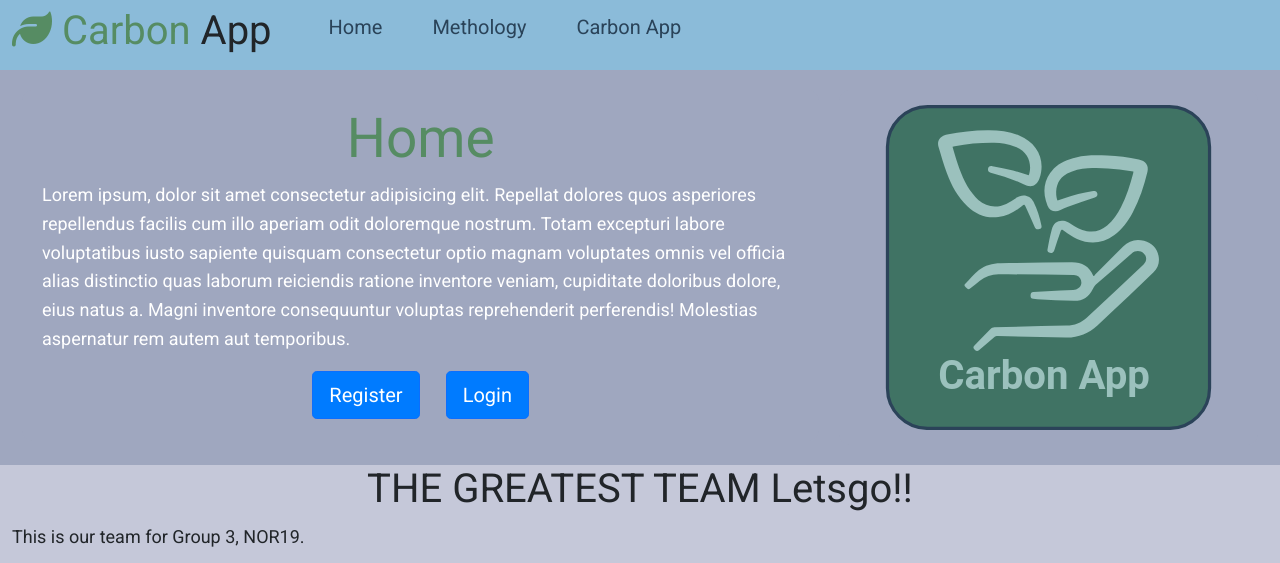
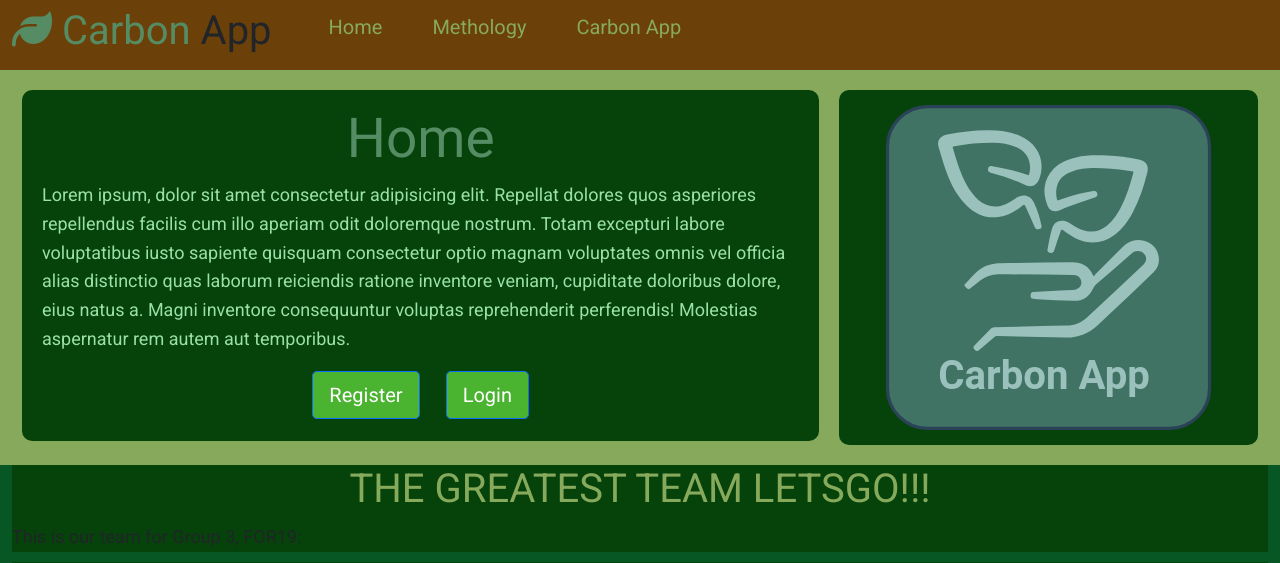
Before and after one commit to eklass3/NHH-FOR19-Group3, a Flask app: page / in a window 1280 px wide. Shown: the top 563 px of the page. Run offline with Flask 2, Linux system fonts and the light colour scheme; some libraries are stand-ins or nearby versions.

Commit message:
some colour changes

```diff
--- a/static/home.css
+++ b/static/home.css
@@ -12,17 +12,17 @@ p {
 }
 /* Section header_home */
 .section_header_home {
-  background-color:#9fa7bf;
+  background-color:#87a95b;
 }
 .header_home {
   display: flex;
   align-items: start;
-  background: #9fa7bf;
+  background: #87a95b;
 }
 .header_home .box {
   flex: 1;
-  background: #9fa7bf;
-  color: #fff;
+  background: #05430b;
+  color: #9ae1a5;
   border-radius: 10px;
   margin: 20px 10px;
   padding: 15px 20px;
@@ -43,30 +43,30 @@ p {
   flex-wrap:wrap;
 }
 .container_buttons_links_header_home a:hover {
-  color: #9fa7bf;
+  color: #e5d3d7;
 }
 .container_buttons_links_header_home btn {
   width: 100px;
   height: 100px;
   background: #9fa7bf;
-  color: #fff;
+  color: #ffffff;
   display: flex;
   justify-content:center;
   align-items:center;
 }
 /* Section developers */
 .section_developers {
-  background-color:#c5c8d9;
+  background-color:#075725;
 }
 .developers {
   display: flex;
   align-items: start;
-  background: #c5c8d9;
+  background: #05430b;
 }
 .developers .box {
   flex: 1;
   background: #49736f;
-  color: black;
+  color: rgb(156, 209, 160);
   border-radius: 10px;
   margin: 20px 10px;
   padding: 15px 20px;
@@ -86,7 +86,7 @@ p {
 .developers .box2 {
   flex: 1;
   background: #49736f;
-  color: black;
+  color: rgb(170, 235, 195);
   border-radius: 10px;
   margin: 20px 10px;
   padding: 15px 20px;
--- a/static/layout.css
+++ b/static/layout.css
@@ -45,7 +45,7 @@ img {
 }
 /* Navbar  */
 .section_carbon_app_navbar {
-  background-color:#8bbbd9;
+  background-color:#6c4109;
 }
 .carbon_app_navbar {
   display: flex;
@@ -53,11 +53,11 @@ img {
   justify-content: flex-start;
   height: 70px;
   align-items: center;
-  background-color: #8bbbd9;
+  background-color: #6c4109;
   padding: 0 0px;
 }
 .carbon_app_navbar a {
-  color: #2a4359;
+  color: #87a95b;
   padding: 10px 20px;
   margin: 0 5px;
   font-size: 20px;
@@ -78,7 +78,7 @@ img {
 }
 /* Footer  */
 .section_footer{
-  background-color:#8bbbd9;
+  background-color:#6c4109;
 }
 .footer {
   display: flex;
@@ -86,7 +86,7 @@ img {
   justify-content: center;
   height: 70px;
   align-items: center;
-  background-color: #8bbbd9;
+  background-color: #6c4109;
   padding: 0 0px;
 }
 
--- a/templates/home.html
+++ b/templates/home.html
@@ -13,10 +13,10 @@
         </p>
         <div class="container_buttons_links_header_home">
           <div class="btn">
-              <a href="#" class="btn btn-primary btn-lg mr-2", style="background-color:#007bff;">Register</a>
+              <a href="#" class="btn btn-primary btn-lg mr-2", style="background-color:#4ab430;">Register</a>
           </div>
           <div class="btn">
-              <a href="#" class="btn btn-primary btn-lg mr-2", style="background-color:#007bff;">Login</a>
+              <a href="#" class="btn btn-primary btn-lg mr-2", style="background-color:#4ab430;">Login</a>
           </div>
         </div>
       </div>
@@ -37,9 +37,9 @@
   <div class="container">
 
     <div class="developers" style="display:block;">
-      <h1 style="text-align:center;"> THE GREATEST TEAM Letsgo!!</h1>
+      <h1 style="text-align:center; color: #87a95b"> THE GREATEST TEAM LETSGO!!!</h1>
       <p>
-        This is our team for Group 3, NOR19.
+        This is our team for Group 3, FOR19:
       </p>
     </div>
 
```
Also changed, not shown: static/423422752_847163317210914_6450555646815121555_n.jpg (added).
